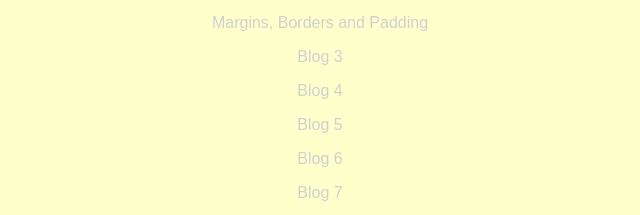
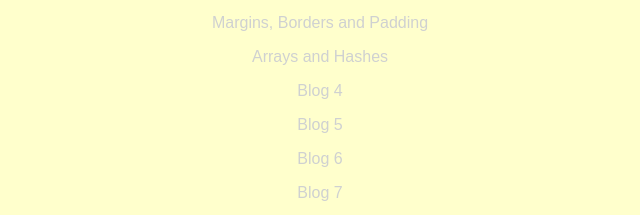
Before and after one commit to beckylehmann91/beckylehmann91.github.io, a plain HTML site: page blog/index.html in a window 1280 px wide. Shown: the part 236-451 px from the top of the page, 320-960 px from the left. Drawn offline with Linux system fonts and the light colour scheme.

Commit message:
Add link to blog 3 to blog page

```diff
--- a/blog/index.html
+++ b/blog/index.html
@@ -16,7 +16,7 @@
     <h1 class="heading">Welcome! Feel free to explore my <span class="sunshine">blog</span> posts.</h1>
       <p><a href="http://beckylehmann91.github.io/blog/git.html">Version Control: Understanding the perks of git and GitHub</a></p>
       <p><a href="http://beckylehmann91.github.io/blog/css-concepts.html">Margins, Borders and Padding</a></p>
-      <p><a href="#">Blog 3</a></p>
+      <p><a href="http://beckylehmann91.github.io/arrays-hashes.html">Arrays and Hashes</a></p>
       <p><a href="#">Blog 4</a></p>
       <p><a href="#">Blog 5</a></p>
       <p><a href="#">Blog 6</a></p>
```
